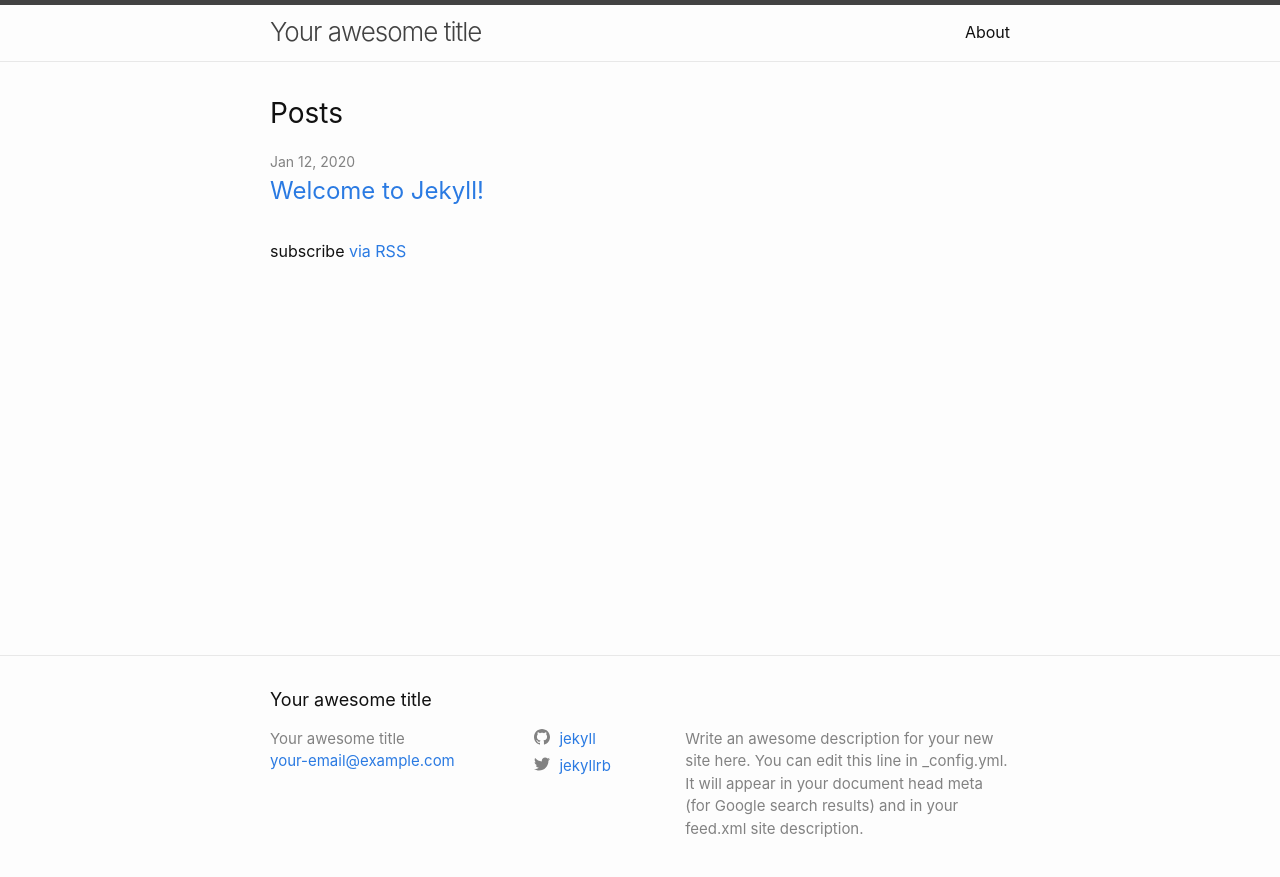
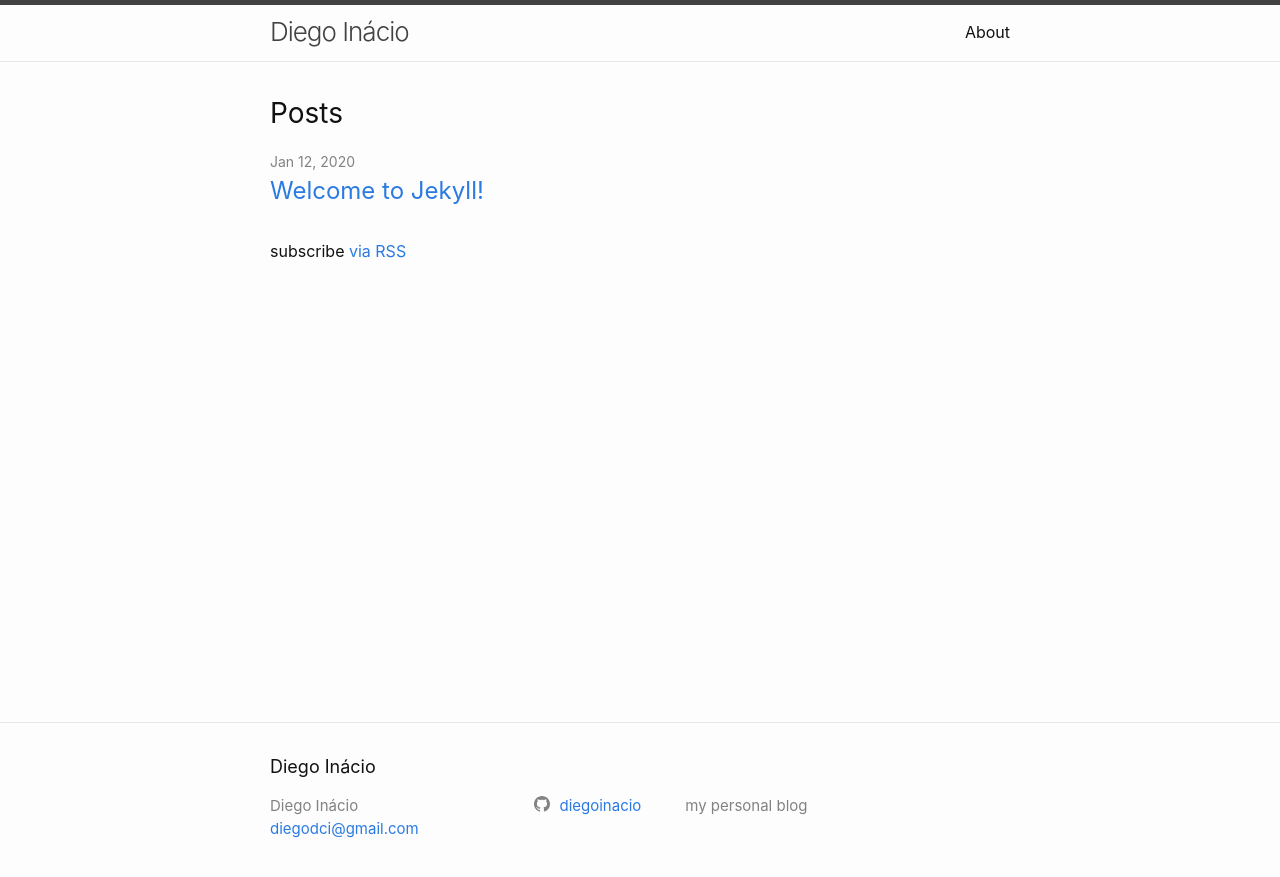
Before and after one commit to diegoinacio/blog, a Jekyll site: the page built from index.html, in a window 1280 px wide. Shown: the top 877 px of the page. Built offline with Jekyll 4.4.1, drawn with Linux system fonts in a browser that asks for light colours.

Commit message:
Initial config
Fill and clean _config

```diff
--- a/_config.yml
+++ b/_config.yml
@@ -7,49 +7,17 @@
 #
 # For technical reasons, this file is *NOT* reloaded automatically when you use
 # 'bundle exec jekyll serve'. If you change this file, please restart the server process.
-#
-# If you need help with YAML syntax, here are some quick references for you:
-# https://learn-the-web.algonquindesign.ca/topics/markdown-yaml-cheat-sheet/#yaml
-# https://learnxinyminutes.com/docs/yaml/
-#
+
 # Site settings
-# These are used to personalize your new site. If you look in the HTML files,
-# you will see them accessed via {{ site.title }}, {{ site.email }}, and so on.
-# You can create any custom variable you would like, and they will be accessible
-# in the templates via {{ site.myvariable }}.
+title: Diego Inácio
+email: diegodci@gmail.com
+description: my personal blog
+url: http://diegoinacio.github.io/blog/
 
-title: Your awesome title
-email: your-email@example.com
-description: >- # this means to ignore newlines until "baseurl:"
-  Write an awesome description for your new site here. You can edit this
-  line in _config.yml. It will appear in your document head meta (for
-  Google search results) and in your feed.xml site description.
-baseurl: "" # the subpath of your site, e.g. /blog
-url: "" # the base hostname & protocol for your site, e.g. http://example.com
-twitter_username: jekyllrb
-github_username:  jekyll
+# Social networks
+github_username: diegoinacio
 
 # Build settings
 theme: minima
 plugins:
   - jekyll-feed
-
-# Exclude from processing.
-# The following items will not be processed, by default.
-# Any item listed under the `exclude:` key here will be automatically added to
-# the internal "default list".
-#
-# Excluded items can be processed by explicitly listing the directories or
-# their entries' file path in the `include:` list.
-#
-# exclude:
-#   - .sass-cache/
-#   - .jekyll-cache/
-#   - gemfiles/
-#   - Gemfile
-#   - Gemfile.lock
-#   - node_modules/
-#   - vendor/bundle/
-#   - vendor/cache/
-#   - vendor/gems/
-#   - vendor/ruby/
```
